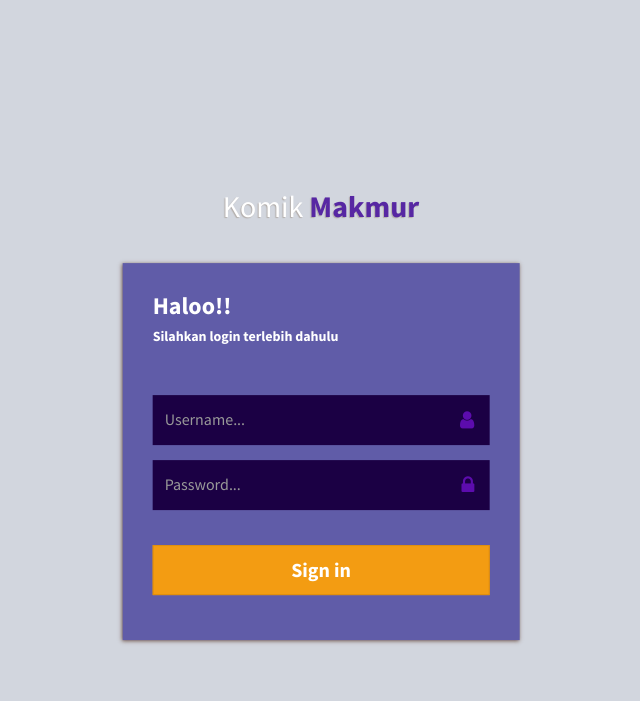
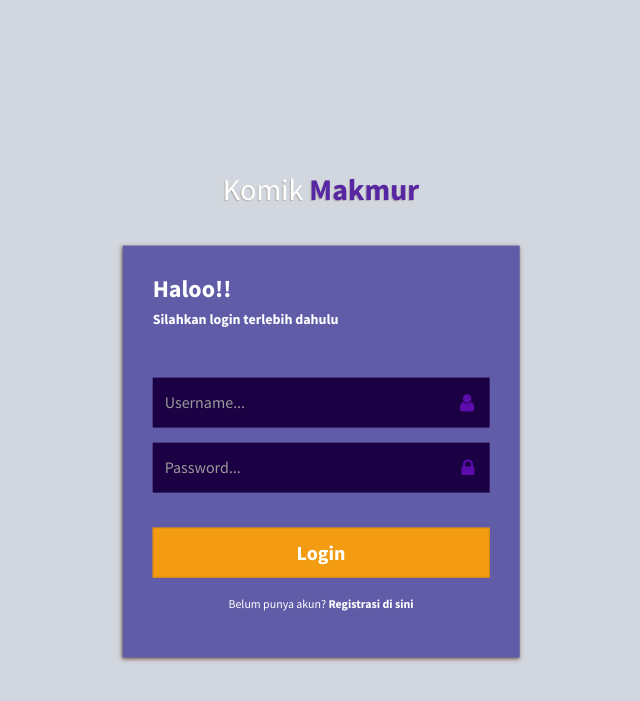
Before and after one commit to DavidDeka/tugas_akhir_kls12_toko-buku, a PHP site: page /myPHP/pages/login.php in a window 1280 px wide. Shown: the top 701 px of the page, without its empty margins (319-959 px from the left). Run offline with PHP 8.4, Linux system fonts and the light colour scheme; some libraries are stand-ins or nearby versions.

Commit message:
Update login.php

```diff
--- a/pages/login.php
+++ b/pages/login.php
@@ -26,20 +26,20 @@
 </head>
 
 <body class="hold-transition login-page">
-  <div class="container ">
+  <div class="container">
     <div class="row">
       <div class="login-container col-lg-4 col-md-6 col-sm-8 col-xs-12">
         <div class="login-title text-center">
           <h2><span>Komik<strong> Makmur</strong></span></h2>
         </div>
         <div class="login-content">
-          <div class="login-header ">
+          <div class="login-header">
             <h3><strong>Haloo!!</strong></h3>
             <h5><strong>Silahkan login terlebih dahulu</strong></h5>
           </div>
           <div class="login-body">
             <form role="form" action="login_process.php" method="post" class="login-form">
-              <div class="form-group ">
+              <div class="form-group">
                 <div class="pos-r">
                   <input id="form-username" type="text" name="username" placeholder="Username..."
                     class="form-username form-control">
@@ -56,23 +56,26 @@
                 </div>
               </div><br>
 
+              <!-- Tombol Login -->
               <div class="form-group">
-                <button type="submit" class="btn btn-warning form-control"><strong>Sign in</strong></button>
+                <button type="submit" class="btn btn-warning form-control"><strong>Login</strong></button>
               </div>
 
+              <!-- Tulisan Registrasi -->
+              <div class="form-group text-center">
+                <small>
+                  Belum punya akun?
+                  <a href="register.php" class="text-warning"><strong>Registrasi di sini</strong></a>
+                </small>
+              </div>
             </form>
           </div> <!-- end  login-body -->
         </div><!-- end  login-content -->
       </div> <!-- end  login-container -->
+    </div>
+  </div>
+</body>
 
-    </div>
-  </div><!-- end container -->
-  <!-- /.login-box -->
-  <!-- jQuery 2.2.3 -->
-  <script src="../plugins/jQuery/jquery-2.2.3.min.js"></script>
-  <script src="../bootstrap/js/bootstrap.min.js"></script>
-  <script src="https://cdnjs.cloudflare.com/ajax/libs/jquery/3.4.1/jquery.min.js"></script>
-</body>
 
 </html>
 
```
